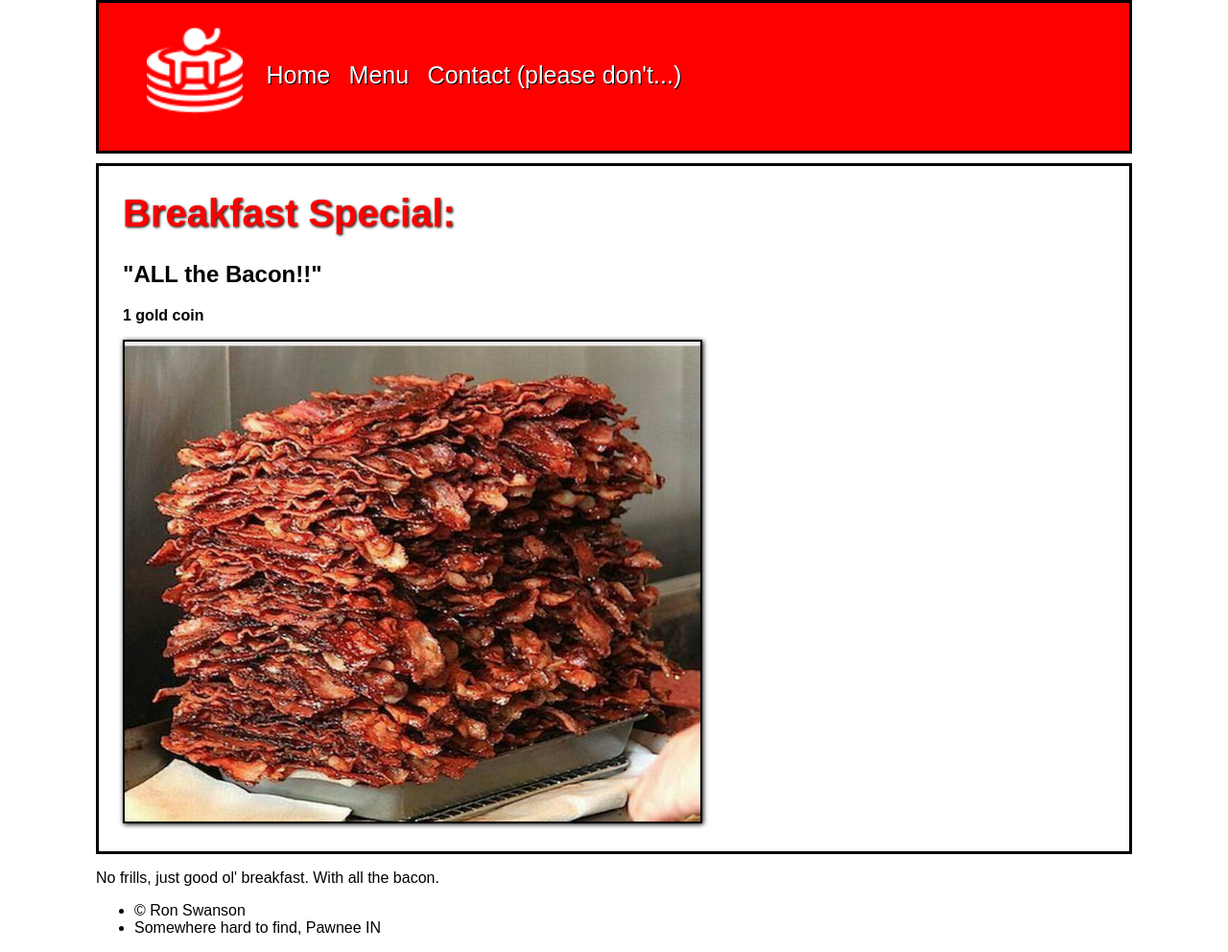
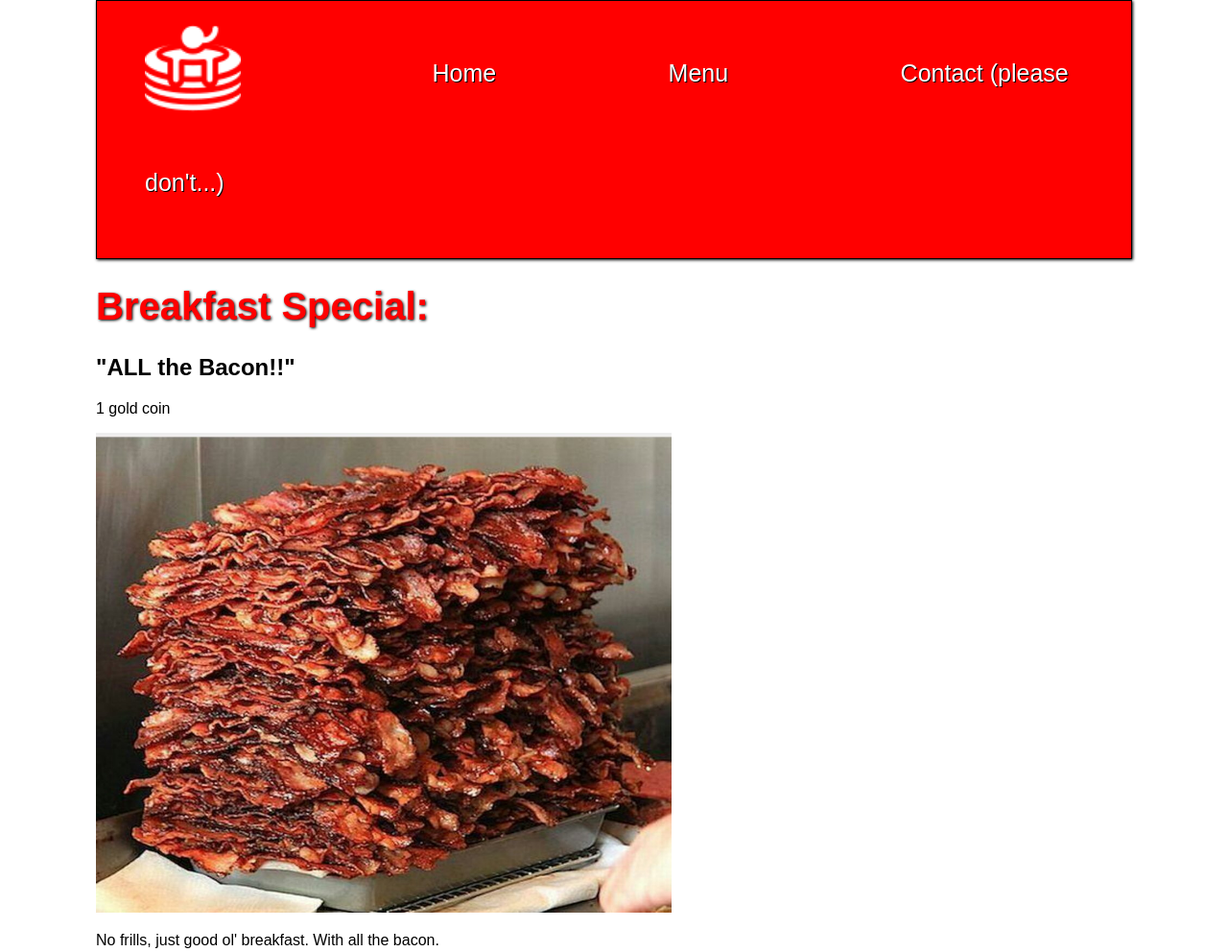
Before and after one commit to Chase00/SwansonDiner, a plain HTML site: page index.html in a window 1280 px wide. Shown: the top 992 px of the page at 96% size. Drawn offline with Linux system fonts and the light colour scheme.

Commit message:
updated header spacing
updated header spacing

```diff
--- a/styles.css
+++ b/styles.css
@@ -20,7 +20,7 @@ body {
 header {
     border: 1px solid black;
     background-color: red;
-    border: 3px solid black;
+    box-shadow: 1px 1px 3px black;
     padding: 20px 50px;
 }
 
@@ -31,7 +31,7 @@ nav {
 
 nav a {
     text-decoration: none;
-    padding-right: 15px;
+    padding-left: 175px;
     color: white;
     text-shadow: 1px 1px black;
     font-size: 25px;
@@ -43,25 +43,13 @@ nav a:hover {
     text-shadow: 1px 1px white;
 }
 
-.special {
-    padding: 0 25px 25px 25px;
-    border: 3px solid black;
-    margin-top: 10px;
-}
-
 .special h1 {
     font-size: 40px;
     text-shadow: 1px 1px 3px black;
     color: red;
 }
 
-.special p {
-    font-weight: bold;
-}
-
 #bacon {
     height: 500px;
     width: 600px;
-    border: 2px solid black;
-    box-shadow: 1px 1px 5px black;
 }
```
Also changed, not shown: index.html (+1 -1 lines).
